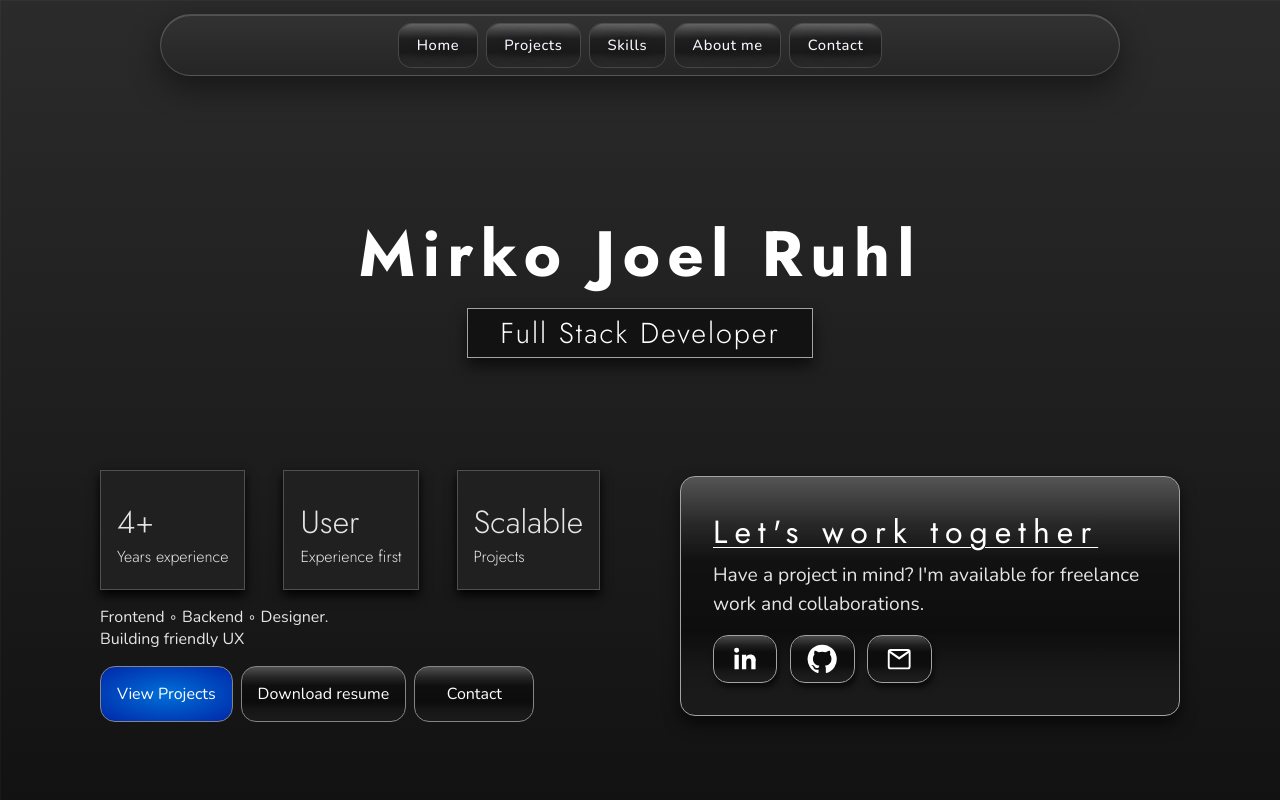
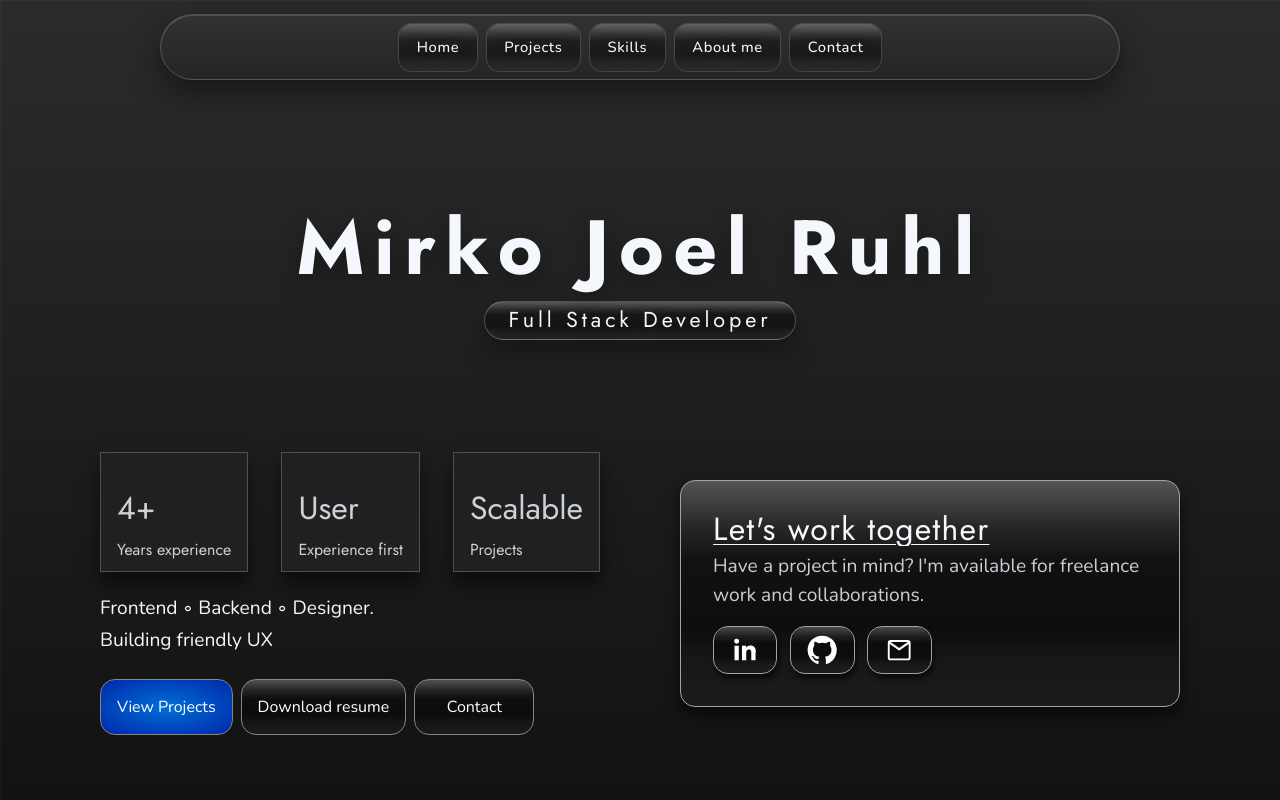
Before and after one commit to RuhlMirko/portfolio, an Astro site: page / in a window 1280 px wide. Shown: the top 800 px of the page. Built offline with nearby package versions, Linux system fonts and the light colour scheme; Astro itself is replaced by a stand-in of ours.

Commit message:
Updated overall styling for a cohesive theme

```diff
--- a/src/components/Welcome.astro
+++ b/src/components/Welcome.astro
@@ -29,39 +29,34 @@ import Cta from "../components/Cta.astro";
 
 <style>
   body {
-    font-family:
-      system-ui,
-      -apple-system,
-      BlinkMacSystemFont,
-      "Segoe UI",
-      Roboto,
-      Oxygen,
-      Ubuntu,
-      Cantarell,
-      "Open Sans",
-      "Helvetica Neue",
-      sans-serif;
+    font-family: inherit;
   }
   h1 {
-    font-size: 4rem;
     transition: 0.3s;
     width: fit-content;
     white-space: nowrap;
     margin: 0 auto;
-    margin-bottom: 0.5rem;
+    margin-bottom: 0.75rem;
+    letter-spacing: 0.12em;
   }
 
   h2 {
-    font-weight: 300;
-    letter-spacing: 2px;
-    font-size: 1.8rem;
+    font-weight: 400;
+    letter-spacing: 0.18em;
+    font-size: clamp(1.05rem, 1.8vw, 1.35rem);
     width: fit-content;
-    /* text-shadow: 0 0 5px #105270; */
-    background: #121212;
-    padding: 0.2rem 2rem;
-    margin: 0 auto 1rem;
-    border: 1px solid var(--faint-border);
-    box-shadow: 0 8px 1rem rgba(0, 0, 0, 0.623);
+    color: var(--text-primary);
+    /* background: linear-gradient(
+      180deg,
+      rgba(18, 18, 18, 0.92),
+      rgba(10, 16, 28, 0.96)
+    ); */
+    background: var(--aero-black);
+    padding: 0.45rem 1.5rem;
+    margin: 0 auto 1.25rem;
+    border: 1px solid rgba(187, 197, 210, 0.32);
+    border-radius: 999px;
+    box-shadow: 0 12px 24px rgba(0, 0, 0, 0.35);
   }
 
   #hero header {
@@ -94,14 +89,14 @@ import Cta from "../components/Cta.astro";
     display: flex;
     justify-content: start;
     gap: 8px;
-    margin-top: 1rem;
+    margin-top: 1.4rem;
   }
 
   .achievements {
     display: flex;
     justify-content: space-between;
     gap: 5px;
-    margin-bottom: 1rem;
+    margin-bottom: 1.25rem;
     font-family: "Jost";
 
     p {
@@ -109,12 +104,20 @@ import Cta from "../components/Cta.astro";
       height: 120px;
       background: #202020;
       padding: 1.7rem 1rem 0;
-      box-shadow: 0 5px 10px black;
+      /* box-shadow: 0 5px 10px black; */
+      box-shadow: 0 12px 18px rgba(0, 0, 0, 0.55);
       span {
         font-size: 2rem;
         margin: 6px 0;
       }
     }
+  }
+
+  .hero-info > p {
+    max-width: 26ch;
+    font-size: clamp(1.05rem, 1.5vw, 1.2rem);
+    line-height: 1.7;
+    color: var(--text-primary);
   }
 
   section {
--- a/src/layouts/Layout.astro
+++ b/src/layouts/Layout.astro
@@ -22,6 +22,10 @@
 <style is:global>
   :root {
     --faint-border: rgb(163, 163, 163);
+    --text-primary: #f4f7fb;
+    --text-secondary: rgba(226, 233, 241, 0.88);
+    --text-muted: rgba(219, 225, 231, 0.74);
+    --title-shadow: 0 8px 22px rgba(0, 0, 0, 0.34);
     --glass-bg: linear-gradient(
       160deg,
       #555454 4%,
@@ -88,7 +92,7 @@
   }
   body {
     overflow-x: hidden;
-    color: white;
+    color: var(--text-primary);
     background:
       linear-gradient(var(--grid-line) 1px, transparent 1px),
       linear-gradient(90deg, var(--grid-line) 1px, transparent 1px),
@@ -111,6 +115,9 @@
       "Open Sans",
       "Helvetica Neue",
       sans-serif;
+    text-rendering: optimizeLegibility;
+    -webkit-font-smoothing: antialiased;
+    -moz-osx-font-smoothing: grayscale;
   }
   @media (max-width: 1200px) {
     body {
@@ -121,16 +128,41 @@
   h2,
   h3 {
     font-family: "Jost", "Segoe UI";
-    letter-spacing: 7px;
+    letter-spacing: 0.08em;
+    line-height: 1.05;
+    text-wrap: balance;
+  }
+  h1 {
+    font-size: clamp(3rem, 7vw, 4.8rem);
+    text-shadow: var(--title-shadow);
+  }
+  h2 {
+    font-size: clamp(2.1rem, 4vw, 3.15rem);
+    padding-bottom: 0.5rem;
+    text-align: center;
+    text-shadow: var(--title-shadow);
+  }
+  h3 {
+    font-size: clamp(1.25rem, 2vw, 1.7rem);
+    letter-spacing: 0.04em;
   }
   p {
-    color: #e6e5e5;
-    font-weight: 300;
+    color: var(--text-secondary);
+    font-weight: 400;
+    font-size: clamp(1rem, 1.15vw, 1.08rem);
+    line-height: 1.75;
+    text-wrap: pretty;
   }
-  h2 {
-    font-size: 3rem;
-    padding-bottom: 0.5rem;
-    text-align: center;
+  li {
+    color: var(--text-secondary);
+    line-height: 1.65;
+  }
+  a {
+    color: inherit;
+  }
+  small,
+  .muted {
+    color: var(--text-muted);
   }
   .section-title {
     text-align: center;
@@ -139,6 +171,12 @@
     box-shadow: 0 5px 5px rgba(0, 0, 0, 0.548);
     margin-bottom: 12px;
     border-radius: 25px;
+    padding-inline: 1rem;
+  }
+
+  ::selection {
+    background: rgba(97, 161, 255, 0.35);
+    color: #fff;
   }
 
   [data-reveal] {
--- a/src/pages/index.astro
+++ b/src/pages/index.astro
@@ -1,5 +1,5 @@
 ---
-import About from "../components/about.astro";
+import About from "../components/About.astro";
 import Footer from "../components/Footer.astro";
 import NavBar from "../components/Navbar.astro";
 import Projects from "../components/Projects.astro";
```
